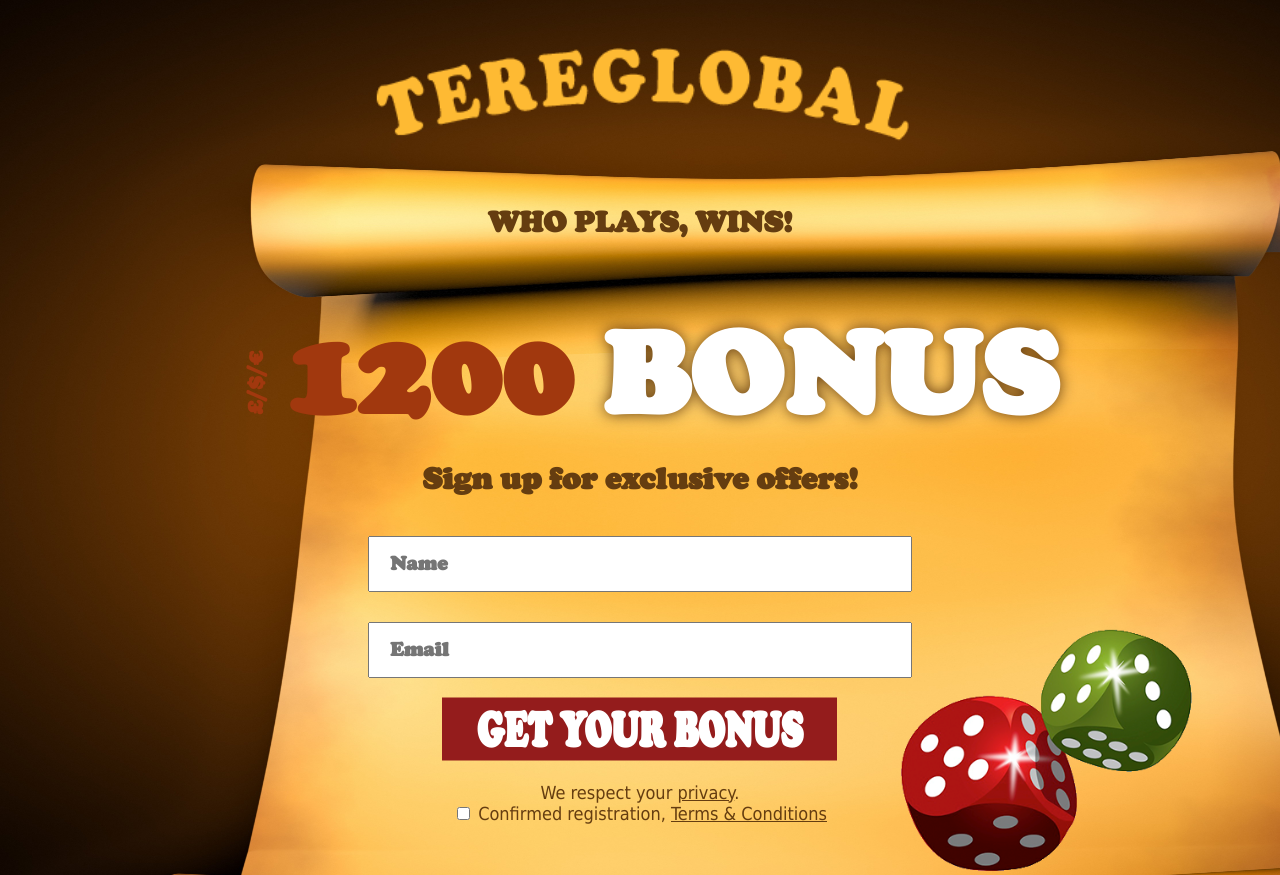
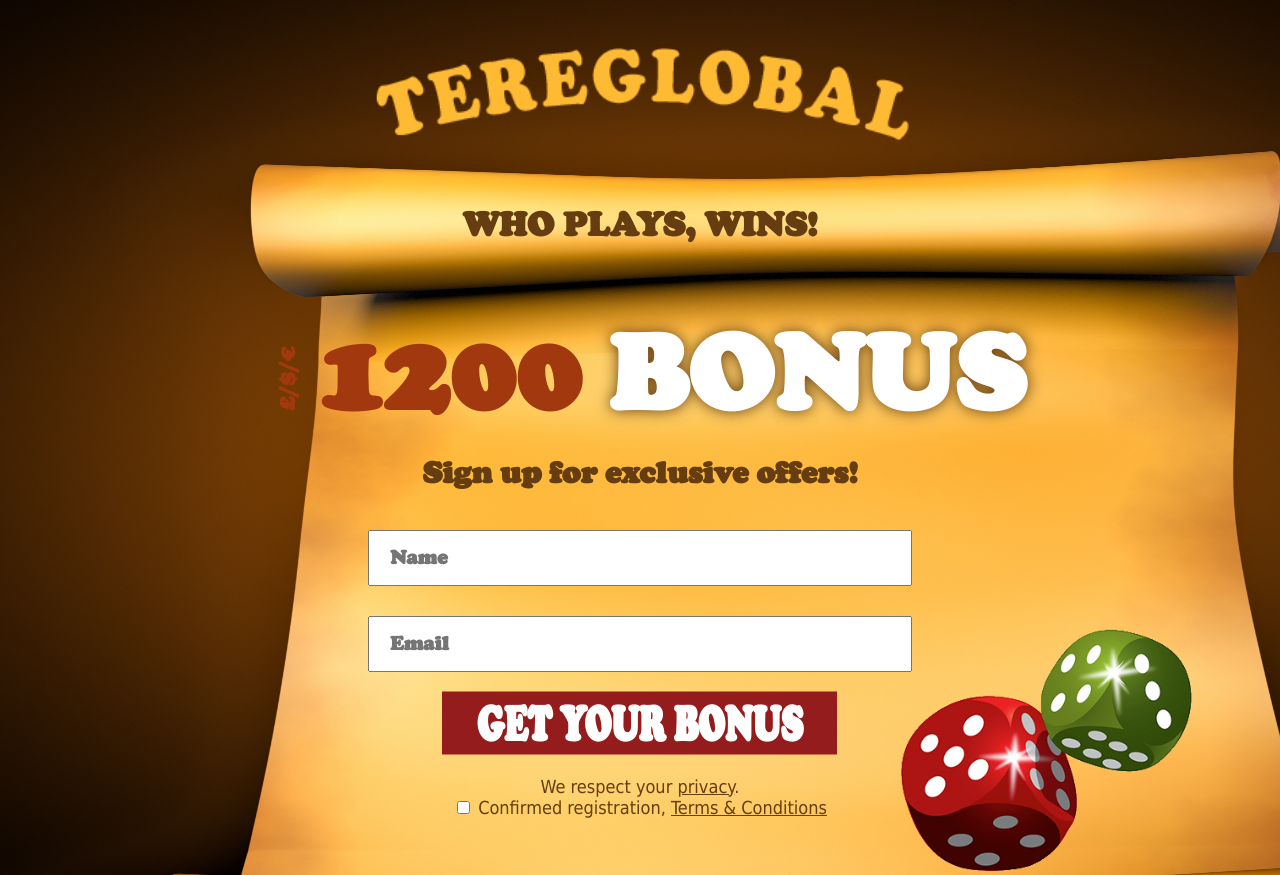
Before and after one commit to TodorovH/todorovh.github.io, a PHP site: page /new-thirdLP/index.html in a window 1280 px wide. Shown: the top 875 px of the page. Run offline with PHP 8.4, Linux system fonts and the light colour scheme.

Commit message:
Update style.css

```diff
--- a/new-thirdLP/public/css/style.css
+++ b/new-thirdLP/public/css/style.css
@@ -50,7 +50,7 @@ body {
     width: 90%;
     margin: 0 auto;
     margin-bottom: 65px;
-    font-size: 30px;
+    font-size: 35px;
     font-family: coopbl;
     text-align: center;
     color: #653d10;
@@ -70,7 +70,7 @@ body {
 }
 
 #first-paragraph {
-    font-size: 120px;
+    font-size: 110px;
     font-family: coopbl;
     color: #a1380e;
     margin: 0;
```
